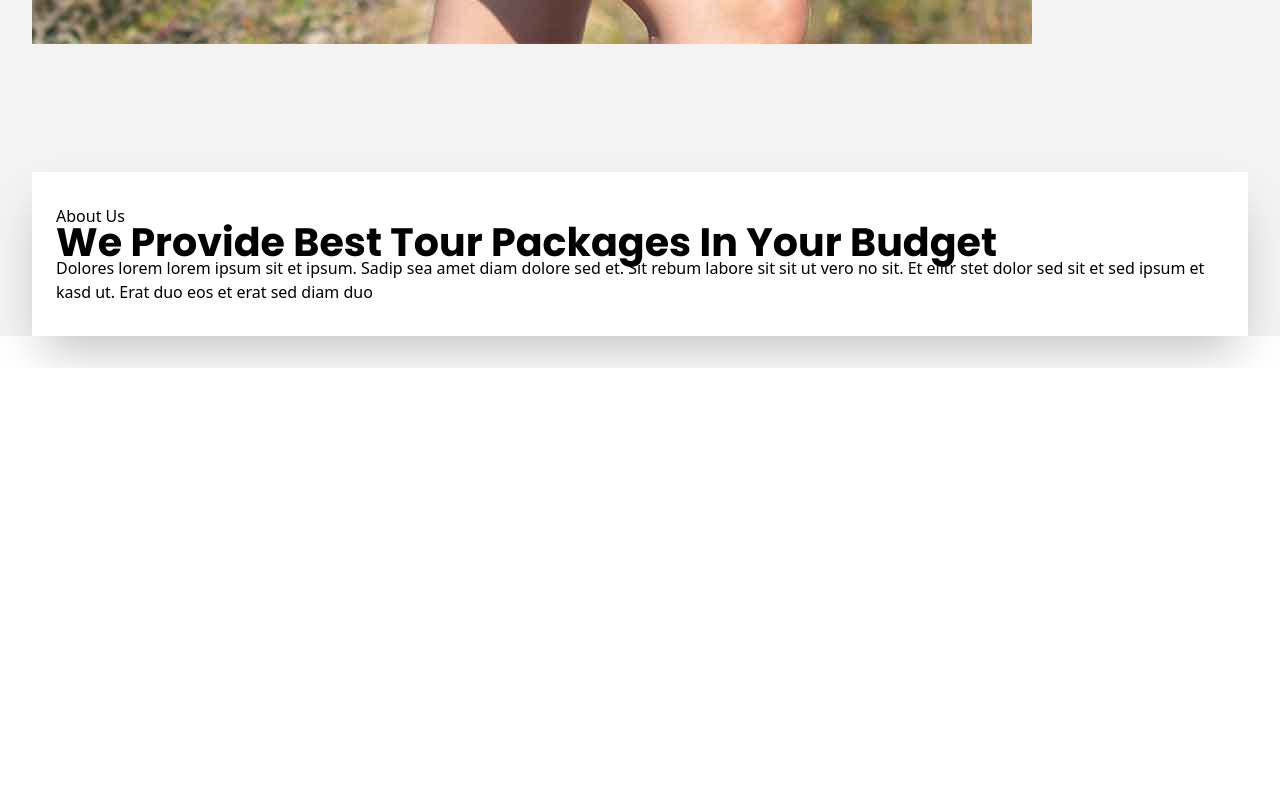
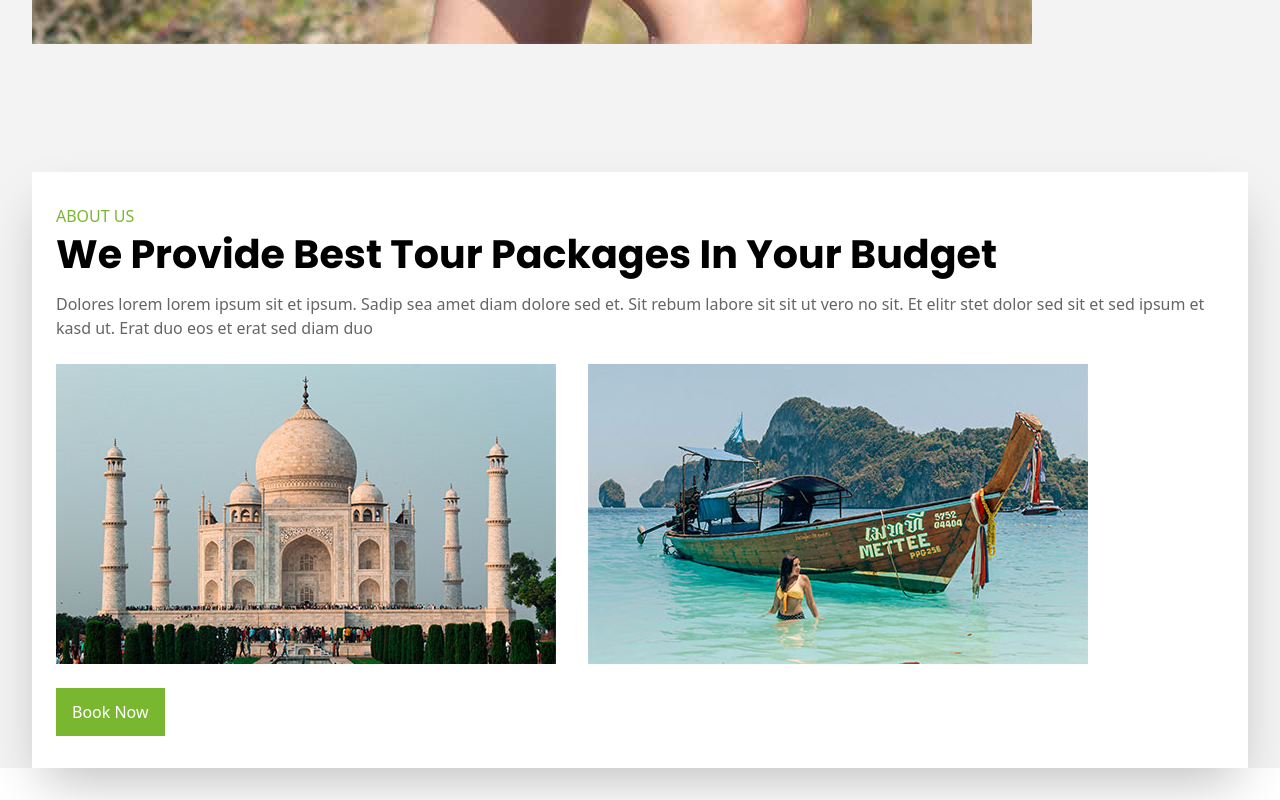
Before and after one commit to KaptainCS3/Travel_Xexpress, a React (Vite) app in the folder Travel_Xexpress/: page / in a window 1280 px wide. Shown: the part 2505-3305 px from the top of the page. Before the commit the page ends 2873 px from the top, so only its background shows below. Built offline with nearby package versions, Linux system fonts and the light colour scheme.

Commit message:
update component

```diff
--- a/Travel_Xexpress/src/components/About.jsx
+++ b/Travel_Xexpress/src/components/About.jsx
@@ -4,21 +4,22 @@ const About = () => {
   return (
     <>
       <section className="m-8 py-8 bg-white shadow-2xl px-6">
-        <h3>About Us</h3>
+        <h3 className="text-[#7AB730] uppercase pb-3">About Us</h3>
         <h2 className="hero">We Provide Best Tour Packages In Your Budget</h2>
-        <p>
+        <p className="text-[#656565] text-left pt-6">
           Dolores lorem lorem ipsum sit et ipsum. Sadip sea amet diam dolore sed
           et. Sit rebum labore sit sit ut vero no sit. Et elitr stet dolor sed
           sit et sed ipsum et kasd ut. Erat duo eos et erat sed diam duo
         </p>
-        <div>
-          <div>
-            <img />
+        <div className="flex my-6">
+          <div className="pr-4">
+            <img src="../../public/assets/about-1.jpg" alt="" />
           </div>
-          <div>
-            <img />
+          <div className="pl-4">
+            <img src="../../public/assets/about-2.jpg" alt="" />
           </div>
         </div>
+        <button className="bg-[#7AB730] px-4 py-3 text-white">Book Now</button>
       </section>
     </>
   );
```
